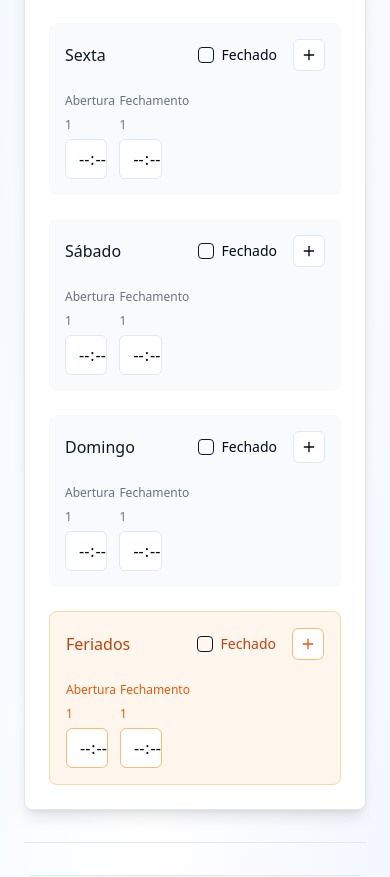
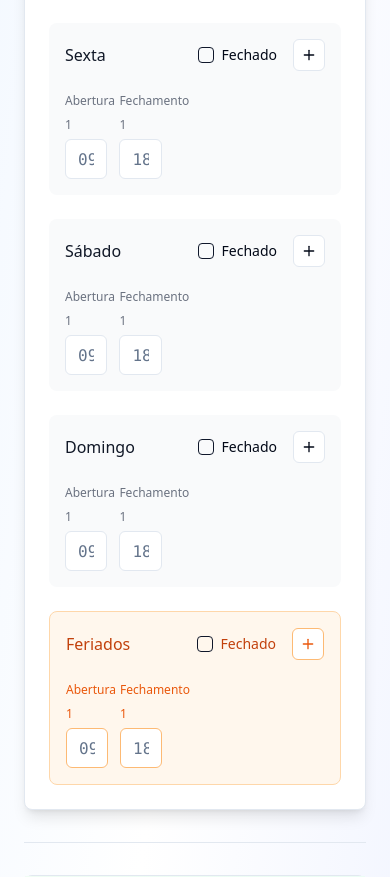
Before and after one commit to gustavoprojectx5/horario-feliz-formulario, a React (Vite) app: page / in a window 390 px wide. Shown: the part 1120-1997 px from the top of the page. Built offline with nearby package versions, Linux system fonts and the light colour scheme.

Commit message:
Fix: Time input on mobile
Change time input to allow typing or scrolling instead of clock.

```diff
--- a/src/components/BusinessHoursForm.tsx
+++ b/src/components/BusinessHoursForm.tsx
@@ -2,11 +2,11 @@
 import React, { useState } from 'react';
 import { Card, CardContent, CardHeader, CardTitle } from '@/components/ui/card';
 import { Button } from '@/components/ui/button';
-import { Input } from '@/components/ui/input';
 import { Label } from '@/components/ui/label';
 import { Checkbox } from '@/components/ui/checkbox';
 import { Textarea } from '@/components/ui/textarea';
 import { Separator } from '@/components/ui/separator';
+import { TimeInput } from '@/components/ui/time-input';
 import { Clock, Wifi, Car, Accessibility, Heart, Baby, MessageSquare, Truck, CreditCard, Plus, Trash2 } from 'lucide-react';
 
 interface TimeSlot {
@@ -190,11 +190,11 @@ const BusinessHoursForm = () => {
                             <Label className="text-xs text-gray-500">
                               Abertura {slotIndex + 1}
                             </Label>
-                            <Input
-                              type="time"
+                            <TimeInput
                               value={slot.openTime}
-                              onChange={(e) => updateTimeSlot(dayIndex, slot.id, 'openTime', e.target.value)}
+                              onChange={(value) => updateTimeSlot(dayIndex, slot.id, 'openTime', value)}
                               className="w-full"
+                              placeholder="09:00"
                             />
                           </div>
 
@@ -202,11 +202,11 @@ const BusinessHoursForm = () => {
                             <Label className="text-xs text-gray-500">
                               Fechamento {slotIndex + 1}
                             </Label>
-                            <Input
-                              type="time"
+                            <TimeInput
                               value={slot.closeTime}
-                              onChange={(e) => updateTimeSlot(dayIndex, slot.id, 'closeTime', e.target.value)}
+                              onChange={(value) => updateTimeSlot(dayIndex, slot.id, 'closeTime', value)}
                               className="w-full"
+                              placeholder="18:00"
                             />
                           </div>
 
@@ -267,11 +267,11 @@ const BusinessHoursForm = () => {
                           <Label className="text-xs text-orange-600">
                             Abertura {slotIndex + 1}
                           </Label>
-                          <Input
-                            type="time"
+                          <TimeInput
                             value={slot.openTime}
-                            onChange={(e) => updateHolidayTimeSlot(slot.id, 'openTime', e.target.value)}
+                            onChange={(value) => updateHolidayTimeSlot(slot.id, 'openTime', value)}
                             className="w-full border-orange-300 focus:border-orange-500"
+                            placeholder="09:00"
                           />
                         </div>
 
@@ -279,11 +279,11 @@ const BusinessHoursForm = () => {
                           <Label className="text-xs text-orange-600">
                             Fechamento {slotIndex + 1}
                           </Label>
-                          <Input
-                            type="time"
+                          <TimeInput
                             value={slot.closeTime}
-                            onChange={(e) => updateHolidayTimeSlot(slot.id, 'closeTime', e.target.value)}
+                            onChange={(value) => updateHolidayTimeSlot(slot.id, 'closeTime', value)}
                             className="w-full border-orange-300 focus:border-orange-500"
+                            placeholder="18:00"
                           />
                         </div>
 
--- /dev/null
+++ b/src/components/ui/time-input.tsx
@@ -0,0 +1,96 @@
+
+import React, { useState, useEffect } from 'react';
+import { Input } from '@/components/ui/input';
+import { cn } from '@/lib/utils';
+
+interface TimeInputProps {
+  value: string;
+  onChange: (value: string) => void;
+  className?: string;
+  placeholder?: string;
+}
+
+export const TimeInput: React.FC<TimeInputProps> = ({
+  value,
+  onChange,
+  className,
+  placeholder = "00:00"
+}) => {
+  const [inputValue, setInputValue] = useState(value);
+
+  useEffect(() => {
+    setInputValue(value);
+  }, [value]);
+
+  const formatTime = (input: string) => {
+    // Remove tudo que não for número
+    const numbers = input.replace(/\D/g, '');
+
+    if (numbers.length === 0) return '';
+    if (numbers.length <= 2) {
+      const hours = parseInt(numbers);
+      if (hours > 23) return '23';
+      return numbers;
+    }
+
+    const hours = numbers.slice(0, 2);
+    const minutes = numbers.slice(2, 4);
+
+    let formattedHours = parseInt(hours);
+    let formattedMinutes = parseInt(minutes);
+
+    if (formattedHours > 23) formattedHours = 23;
+    if (formattedMinutes > 59) formattedMinutes = 59;
+
+    const hoursStr = formattedHours.toString().padStart(2, '0');
+    const minutesStr = formattedMinutes.toString().padStart(2, '0');
+
+    return `${hoursStr}:${minutesStr}`;
+  };
+
+  const handleInputChange = (e: React.ChangeEvent<HTMLInputElement>) => {
+    const input = e.target.value;
+
+    // Se o usuário está deletando, permite
+    if (input.length < inputValue.length) {
+      setInputValue(input);
+      onChange(input);
+      return;
+    }
+
+    const formatted = formatTime(input);
+    setInputValue(formatted);
+    onChange(formatted);
+  };
+
+  const handleBlur = () => {
+    // Valida o formato final quando perde o foco
+    const timeRegex = /^([01]?[0-9]|2[0-3]):[0-5][0-9]$/;
+    if (inputValue && !timeRegex.test(inputValue)) {
+      // Se não está no formato correto, tenta corrigir
+      const numbers = inputValue.replace(/\D/g, '');
+      if (numbers.length >= 3) {
+        const formatted = formatTime(numbers);
+        setInputValue(formatted);
+        onChange(formatted);
+      } else {
+        setInputValue('');
+        onChange('');
+      }
+    }
+  };
+
+  return (
+    <Input
+      type="text"
+      inputMode="numeric"
+      pattern="[0-9]*"
+      value={inputValue}
+      onChange={handleInputChange}
+      onBlur={handleBlur}
+      placeholder={placeholder}
+      className={cn("font-mono text-center", className)}
+      maxLength={5}
+    />
+  );
+};
```
